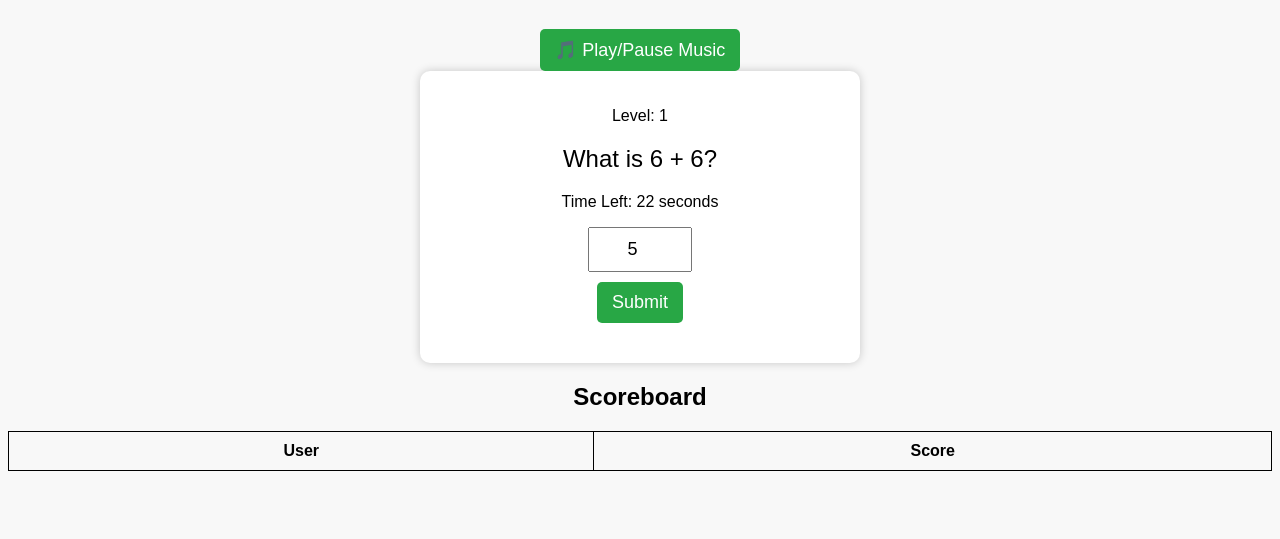
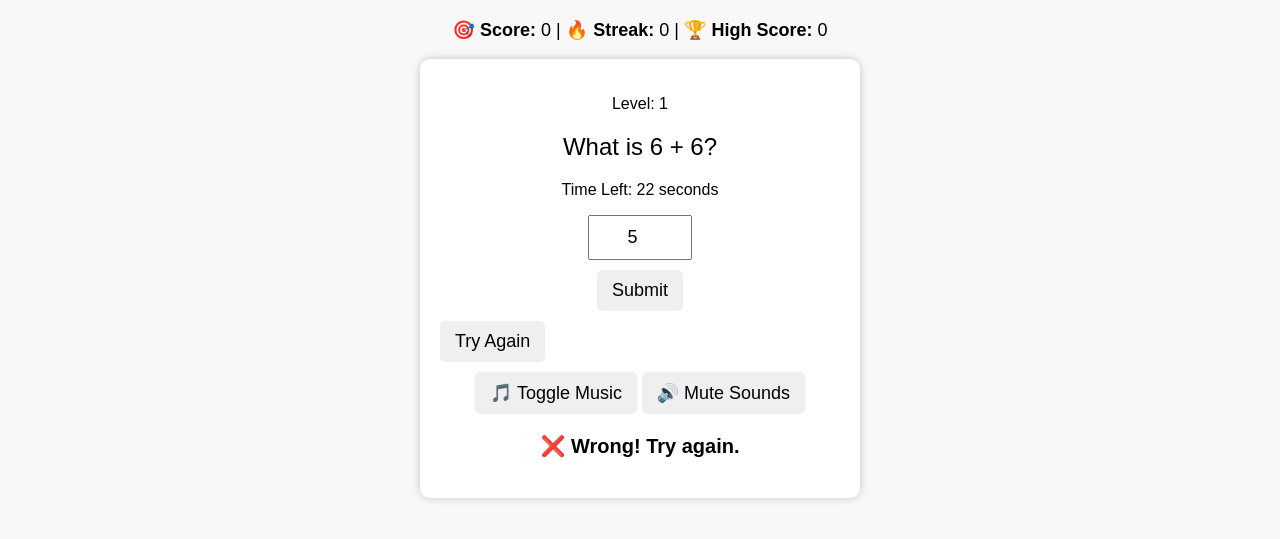
Before and after one commit to Adithyan1426/ball, a plain HTML site: page index.html in a window 1280 px wide. Both pictures are taken after typing "5" into the empty fields and a click on the button "Submit". Shown: the part 61-600 px from the top of the page. Drawn offline with Linux system fonts and the light colour scheme.

Commit message:
Update index.html

```diff
--- a/index.html
+++ b/index.html
@@ -33,8 +33,6 @@
             font-size: 18px;
             margin-top: 10px;
             cursor: pointer;
-            background-color: #28a745;
-            color: white;
             border: none;
             border-radius: 5px;
         }
@@ -43,24 +41,20 @@
             margin-top: 20px;
             font-weight: bold;
         }
-        table {
-            width: 100%;
-            border-collapse: collapse;
-            margin-top: 20px;
-        }
-        table, th, td {
-            border: 1px solid black;
-        }
-        th, td {
-            padding: 10px;
-            text-align: center;
+        .scoreboard {
+            margin: 15px 0;
+            font-size: 18px;
         }
     </style>
 </head>
 <body>
     <h1>Math Problem Solving Game</h1>
-    <button onclick="toggleMusic()">🎵 Play/Pause Music</button>
-    <div class="game-container">
+
+    <div class="scoreboard">
+        <p>🎯 <strong>Score:</strong> <span id="score">0</span> | 🔥 <strong>Streak:</strong> <span id="streak">0</span> | 🏆 <strong>High Score:</strong> <span id="high-score">0</span></p>
+    </div>
+
+    <div class="game-container" id="math-game">
         <p>Level: <span id="level">1</span></p>
         <p class="question" id="question"></p>
         <p>Time Left: <span id="timer">30</span> seconds</p>
@@ -68,39 +62,34 @@
         <br>
         <button onclick="checkAnswer()">Submit</button>
         <button onclick="generateQuestion()" id="retry-math" style="display: none;">Try Again</button>
+        <button onclick="toggleMusic()">🎵 Toggle Music</button>
+        <button onclick="toggleSound()">🔊 Mute Sounds</button>
         <p class="message" id="message"></p>
     </div>
 
-    <h2>Scoreboard</h2>
-    <table>
-        <tr>
-            <th>User</th>
-            <th>Score</th>
-        </tr>
-        <tbody id="scoreboard"></tbody>
-    </table>
-
-    <audio id="background-music" loop>
-        <source src="Interstellar.mp3" type="audio/mp3">
-    </audio>
-    <audio id="correct-sound">
-        <source src="https://www.myinstants.com/media/sounds/tada.mp3" type="audio/mp3">
-    </audio>
-    <audio id="wrong-sound">
-        <source src="https://www.myinstants.com/media/sounds/wrong-answer.mp3" type="audio/mp3">
-    </audio>
-    <audio id="timeout-sound">
-        <source src="https://www.myinstants.com/media/sounds/times-up.mp3" type="audio/mp3">
-    </audio>
+    <!-- Audio Elements -->
+    <audio id="bg-music" src="https://www.fesliyanstudios.com/play-mp3/6778" loop preload="auto"></audio>
+    <audio id="correct-sound" src="https://www.fesliyanstudios.com/play-mp3/387" preload="auto"></audio>
+    <audio id="wrong-sound" src="https://www.fesliyanstudios.com/play-mp3/391" preload="auto"></audio>
+    <audio id="timeup-sound" src="https://www.fesliyanstudios.com/play-mp3/395" preload="auto"></audio>
 
     <script>
         let level = localStorage.getItem("userLevel") ? parseInt(localStorage.getItem("userLevel")) : 1;
-        let score = 0;
-        let timer;
+        let highScore = localStorage.getItem("highScore") ? parseInt(localStorage.getItem("highScore")) : 0;
+        let score = 0, streak = 0;
+        let num1, num2, correctAnswer, operation;
+        let timer, timeLeft = 30;
+        let musicPlaying = false, soundEnabled = true;
+
+        function gcd(a, b) { return b == 0 ? a : gcd(b, a % b); }
+        function lcm(a, b) { return (a * b) / gcd(a, b); }
 
         function generateQuestion() {
+            document.getElementById("retry-math").style.display = "none";
+            document.getElementById("message").textContent = "";
+
             clearInterval(timer);
-            let timeLeft = 30;
+            timeLeft = 30;
             document.getElementById("timer").textContent = timeLeft;
             timer = setInterval(() => {
                 timeLeft--;
@@ -109,24 +98,26 @@
                     clearInterval(timer);
                     document.getElementById("message").textContent = "⏳ Time's up! Try again.";
                     document.getElementById("retry-math").style.display = "block";
-                    playTimeoutSound();
+                    if (soundEnabled) document.getElementById("timeup-sound").play();
+                    streak = 0;
+                    updateScore(-5);
                 }
             }, 1000);
 
-            let num1 = Math.floor(Math.random() * (level * 10)) + 1;
-            let num2 = Math.floor(Math.random() * (level * 10)) + 1;
-            let operations = ['+', '-', '*', '/'];
-            let operation = operations[Math.floor(Math.random() * operations.length)];
-            let correctAnswer;
+            num1 = Math.floor(Math.random() * (level * 10)) + 1;
+            num2 = Math.floor(Math.random() * (level * 10)) + 1;
+            let operations = ['+', '-', '*', '/', 'LCM', 'HCF'];
+            operation = operations[Math.floor(Math.random() * operations.length)];
 
             switch (operation) {
                 case '+': correctAnswer = num1 + num2; break;
-                case '-': correctAnswer = num1 - num2; break;
+                case '-': correctAnswer = Math.abs(num1 - num2); break;
                 case '*': correctAnswer = num1 * num2; break;
                 case '/': num1 = num1 * num2; correctAnswer = num1 / num2; break;
+                case 'LCM': correctAnswer = lcm(num1, num2); break;
+                case 'HCF': correctAnswer = gcd(num1, num2); break;
             }
             document.getElementById("question").textContent = `What is ${num1} ${operation} ${num2}?`;
-            document.getElementById("message").textContent = "";
             document.getElementById("answer").value = "";
             document.getElementById("level").textContent = level;
         }
@@ -134,35 +125,41 @@
         function checkAnswer() {
             let userAnswer = parseFloat(document.getElementById("answer").value);
             if (userAnswer === correctAnswer) {
-                document.getElementById("message").textContent = "🎉 Correct!";
+                document.getElementById("message").textContent = "🎉 Correct! +10 Points!";
+                if (soundEnabled) document.getElementById("correct-sound").play();
                 clearInterval(timer);
-                playCorrectSound();
-                score++;
-                updateScoreboard();
-                if (level < 100) level++;
-                localStorage.setItem("userLevel", level);
+                level++;
+                streak++;
+                updateScore(10);
                 setTimeout(generateQuestion, 2000);
             } else {
                 document.getElementById("message").textContent = "❌ Wrong! Try again.";
+                if (soundEnabled) document.getElementById("wrong-sound").play();
                 document.getElementById("retry-math").style.display = "block";
-                playWrongSound();
+                streak = 0;
+                updateScore(-5);
             }
         }
 
-        function updateScoreboard() {
-            let scoreboard = document.getElementById("scoreboard");
-            let row = scoreboard.insertRow();
-            row.insertCell(0).innerText = "User";
-            row.insertCell(1).innerText = score;
+        function updateScore(points) {
+            score += points;
+            if (score < 0) score = 0;
+            document.getElementById("score").textContent = score;
+            document.getElementById("streak").textContent = streak;
+            if (score > highScore) {
+                highScore = score;
+                localStorage.setItem("highScore", highScore);
+            }
+            document.getElementById("high-score").textContent = highScore;
         }
 
-        function playCorrectSound() { document.getElementById("correct-sound").play(); }
-        function playWrongSound() { document.getElementById("wrong-sound").play(); }
-        function playTimeoutSound() { document.getElementById("timeout-sound").play(); }
         function toggleMusic() {
-            let music = document.getElementById("background-music");
-            music.paused ? music.play() : music.pause();
+            let music = document.getElementById("bg-music");
+            musicPlaying = !musicPlaying;
+            musicPlaying ? music.play() : music.pause();
         }
+
+        function toggleSound() { soundEnabled = !soundEnabled; }
 
         generateQuestion();
     </script>
```
